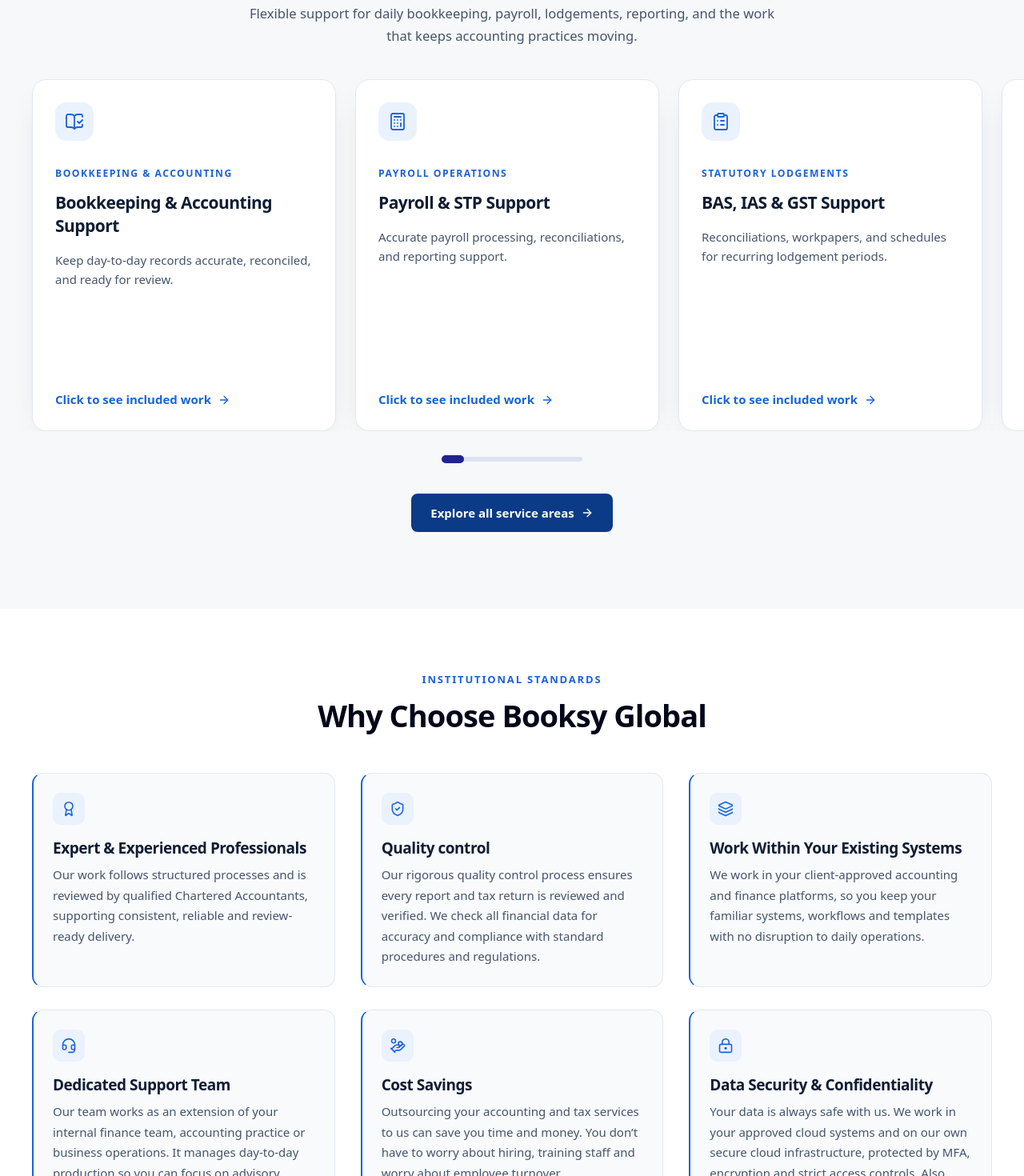
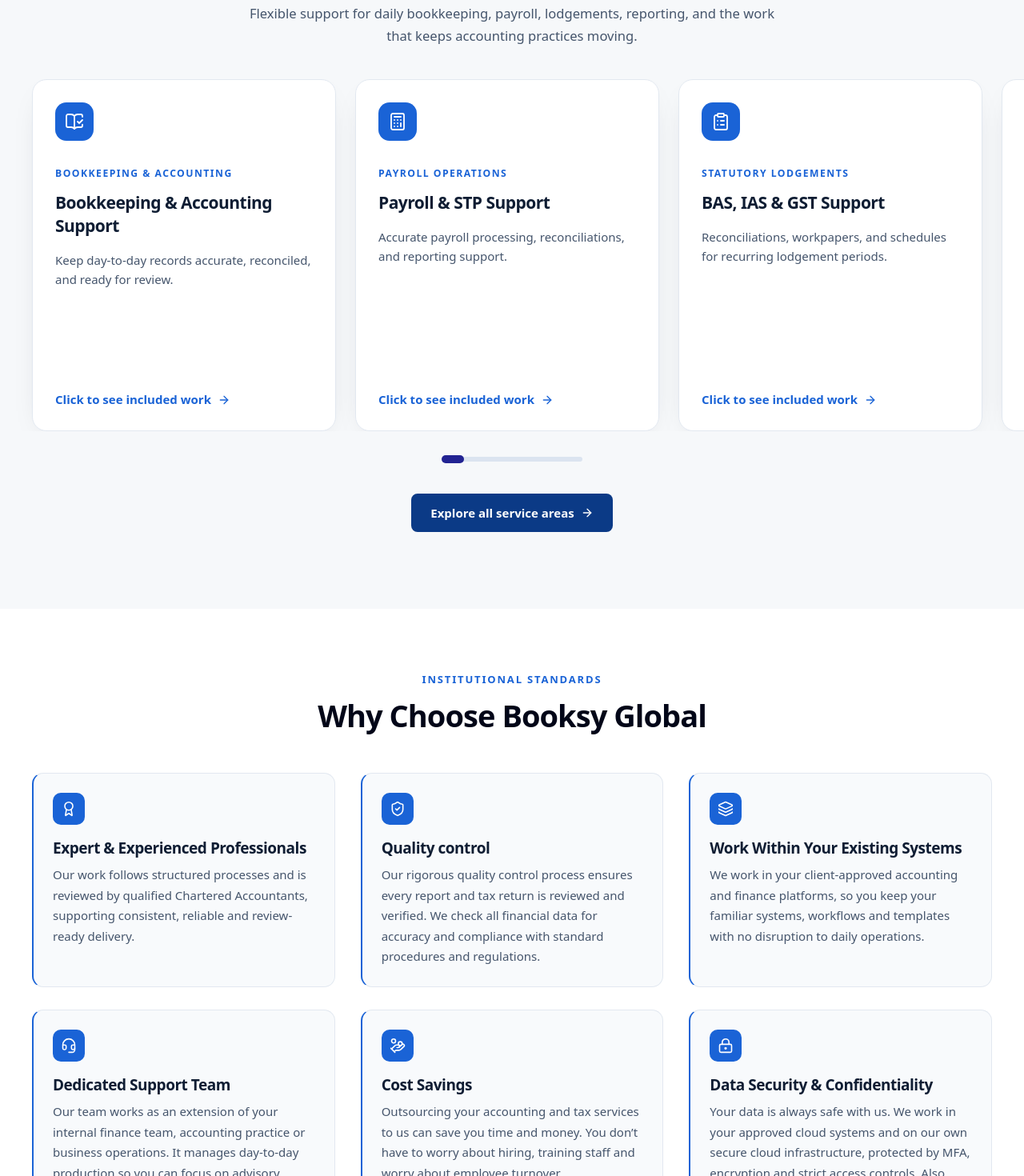
Before and after one commit to dmmoradiya/booksy-global, a Next.js app: page / in a window 1280 px wide. Shown: the part 1100-2570 px from the top of the page at 80% size. Built offline with nearby package versions, Linux system fonts and the light colour scheme.

Commit message:
icon bg update

```diff
--- a/src/components/sections/services.tsx
+++ b/src/components/sections/services.tsx
@@ -32,7 +32,7 @@ function FlippingServiceCard({ service }: { service: Service }) {
           onClick={() => setIsFlipped(true)}
           className="absolute inset-0 flex flex-col rounded-2xl border border-slate-200 bg-white p-6 text-left shadow-[0_12px_36px_-24px_rgba(9,24,47,0.35)] [backface-visibility:hidden] sm:p-7"
         >
-          <span className="flex size-12 items-center justify-center rounded-xl bg-brand-soft text-brand">
+          <span className="flex size-12 items-center justify-center rounded-xl bg-brand text-white">
             <Icon className="size-6" strokeWidth={1.8} />
           </span>
           <span className="mt-8 text-[12.2px] font-bold tracking-[0.12em] text-brand uppercase">
--- a/src/components/sections/why-choose-us.tsx
+++ b/src/components/sections/why-choose-us.tsx
@@ -54,7 +54,7 @@ export function WhyChooseUs() {
               key={title}
               className="min-h-[168px] rounded-xl border border-slate-200 border-l-2 border-l-brand bg-[#f8fafc] p-5 transition-colors hover:border-brand/40 hover:bg-brand-soft/40 sm:min-h-[176px] sm:p-6"
             >
-              <span className="flex size-10 items-center justify-center rounded-lg bg-brand-soft text-brand">
+              <span className="flex size-10 items-center justify-center rounded-lg bg-brand text-white">
                 <Icon className="size-5 shrink-0" strokeWidth={1.9} aria-hidden="true" />
               </span>
               <h3 className="mt-4 text-lg leading-snug font-semibold tracking-tight text-ink">
--- a/src/site-pages/industries.tsx
+++ b/src/site-pages/industries.tsx
@@ -66,7 +66,7 @@ export default function IndustriesPage() {
                 key={title}
                 className={`group gap-0 rounded-xl bg-white p-7 shadow-[0_6px_24px_-10px_rgba(15,29,51,0.12)] ring-slate-100 transition-all hover:-translate-y-1 hover:bg-navy hover:shadow-[0_18px_40px_-14px_rgba(15,29,51,0.35)] lg:col-span-2 lg:min-h-[500px] lg:p-8 ${index === 4 ? "lg:col-start-2" : ""}`}
               >
-                <span className="flex size-14 items-center justify-center rounded-full bg-brand-soft text-navy transition-colors group-hover:bg-white/10 group-hover:text-white">
+                <span className="flex size-14 items-center justify-center rounded-full bg-brand text-white transition-colors group-hover:bg-white/10 group-hover:text-white">
                   <Icon className="size-7" strokeWidth={1.5} />
                 </span>
                 <h3 className="mt-5 text-[17.6px] font-semibold text-ink transition-colors group-hover:text-white">
```
